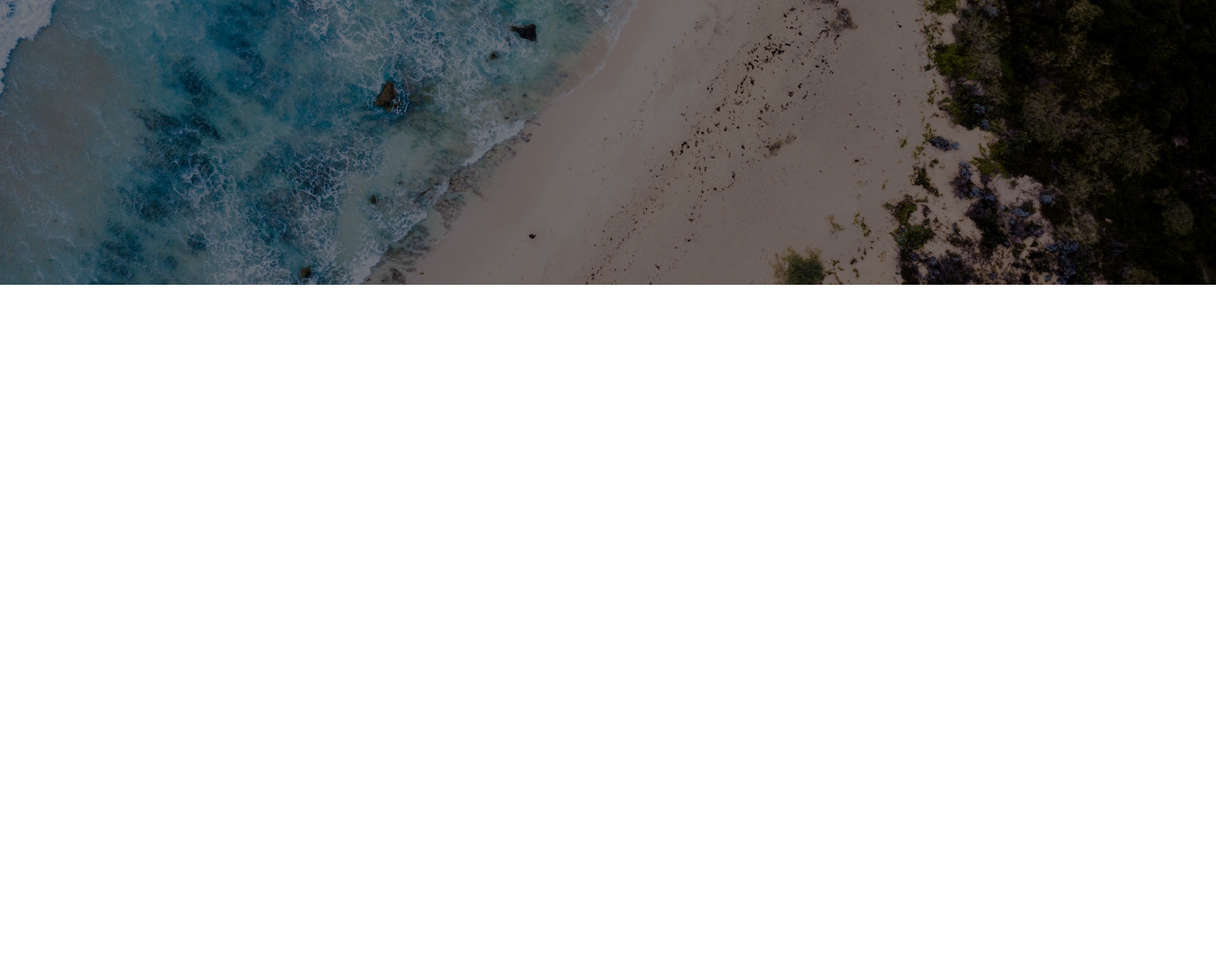
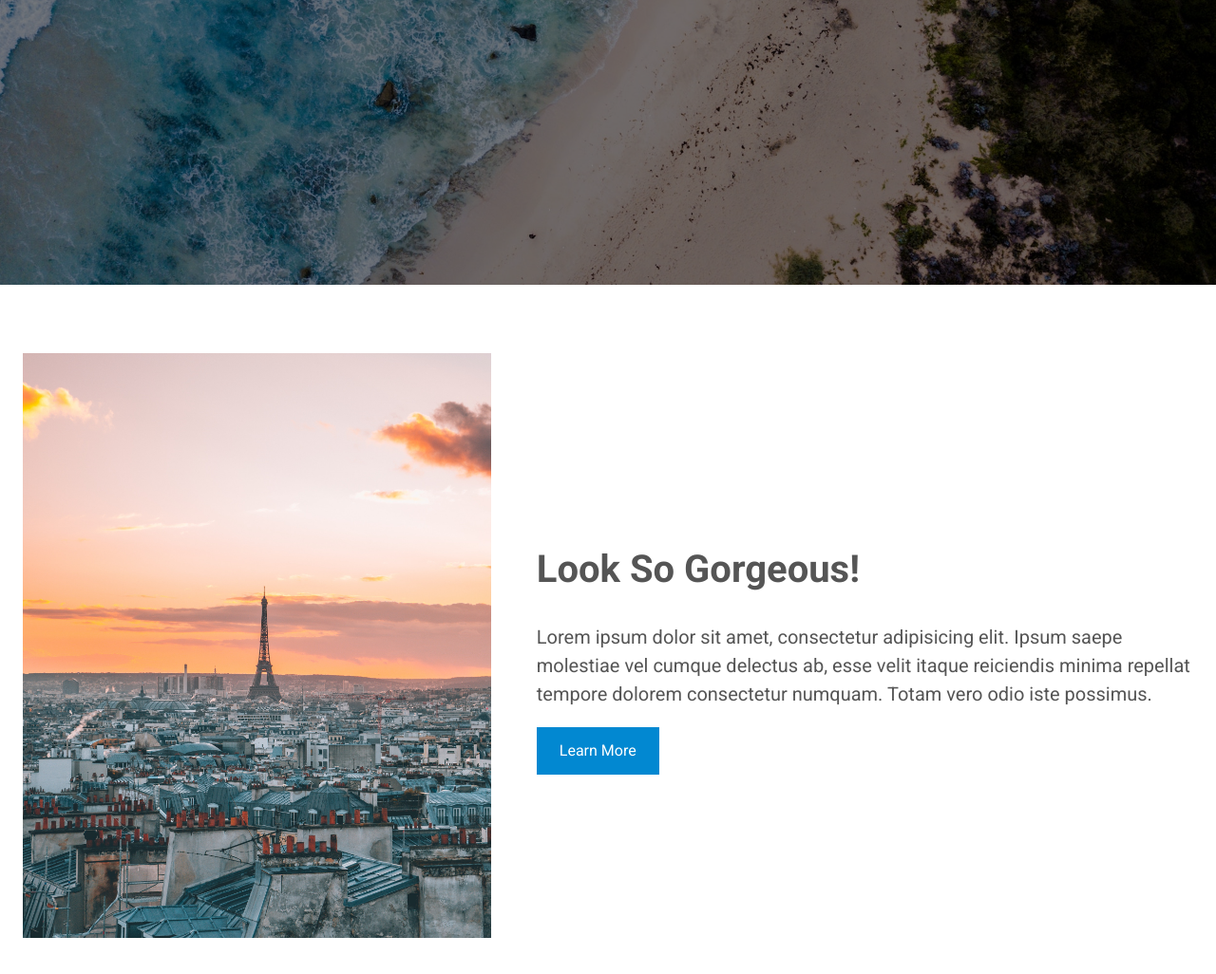
Before and after one commit to wahyubucil/gulp-tutorial, a plain HTML site: page src/index.html in a window 1280 px wide. Shown: the part 500-1526 px from the top of the page at 95% size. Before the commit the page ends 800 px from the top, so only its background shows below. Drawn offline with Linux system fonts and the light colour scheme.

Commit message:
Complete the description content

```diff
--- a/src/css/main.css
+++ b/src/css/main.css
@@ -1,5 +1,10 @@
+* {
+    box-sizing: border-box;
+}
+
 body {
     font-family: 'Roboto', sans-serif;
+    color: #555555;
 }
 
 #main-hero {
@@ -39,3 +44,32 @@ body {
 .btn:hover {
     background: #01579B;
 }
+
+#description-content {
+    align-items: center;
+    display: flex;
+    margin: 72px auto;
+    max-width: 1280px;
+    padding: 0 24px;
+}
+
+.description-content__image {
+    width: 40%;
+}
+
+.description-content__text {
+    margin-left: 48px;
+}
+
+.description-content__text h2 {
+    font-size: 2.5rem;
+}
+
+.description-content__text p {
+    font-size: 1.25rem;
+    line-height: 1.5;
+}
+
+.description-content__text a {
+    display: inline-block;
+}
--- a/src/index.html
+++ b/src/index.html
@@ -17,6 +17,14 @@
                 <a class="btn main-hero__btn" href="javascript:void(0);">Get Started</a>
             </div>
         </div>
+        <div id="description-content">
+            <img src="img/beautiful-view.jpg" alt="Beautiful View From Paris" class="description-content__image">
+            <div class="description-content__text">
+                <h2 class="description-content__title">Look So <span>Gorgeous</span>!</h2>
+                <p>Lorem ipsum dolor sit amet, consectetur adipisicing elit. Ipsum saepe molestiae vel cumque delectus ab, esse velit itaque reiciendis minima repellat tempore dolorem consectetur numquam. Totam vero odio iste possimus.</p>
+                <a href="javascript:void(0);" class="btn description-content__btn">Learn More</a>
+            </div>
+        </div>
     </div>
     <script src="js/main.js"></script>
 </body>
--- a/src/js/main.js
+++ b/src/js/main.js
@@ -9,3 +9,15 @@ mainHeroBtn.addEventListener('click', function() {
         mainHeroTitle.textContent = 'Awesome';
     }
 });
+
+var descriptionContentBtn = document.querySelector('.description-content__btn');
+var descriptionContentTitle = document.querySelector('.description-content__title span');
+
+descriptionContentBtn.addEventListener('click', function() {
+    var descriptionContentTitleText = descriptionContentTitle.textContent;
+    if (descriptionContentTitleText == 'Gorgeous') {
+        descriptionContentTitle.textContent = 'Beautiful';
+    } else {
+        descriptionContentTitle.textContent = 'Gorgeous';
+    }
+});
```
